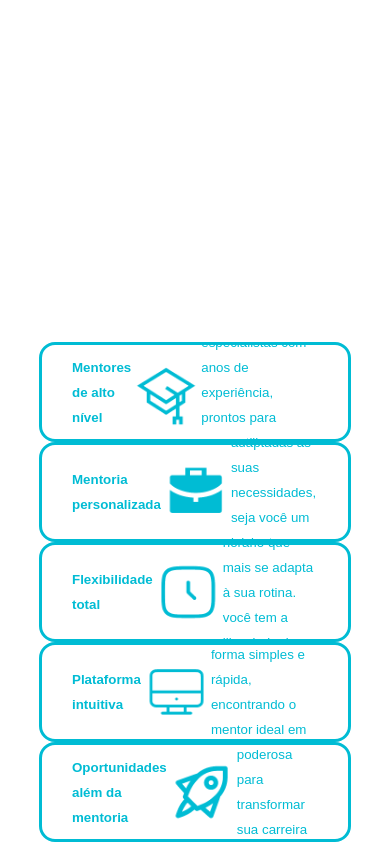
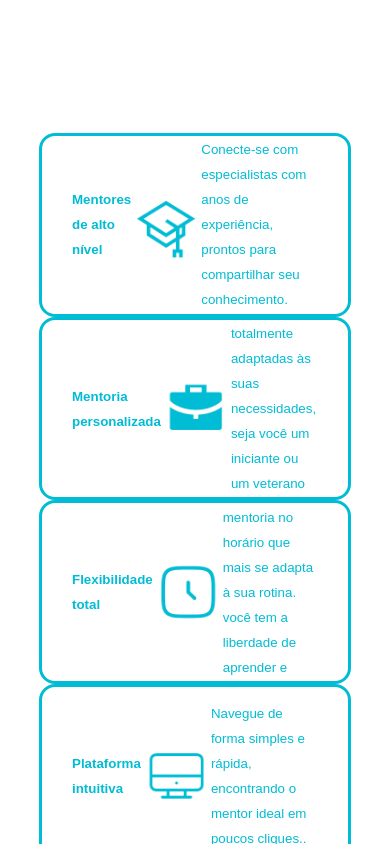
Before and after one commit to devGusta2/Mentec, a React (Create React App) app: page / in a window 390 px wide. Shown: the part 1560-2404 px from the top of the page. Built offline with nearby package versions, Linux system fonts and the light colour scheme.

Commit message:
Responsive cards fixed

```diff
--- a/src/App.css
+++ b/src/App.css
@@ -398,10 +398,18 @@ footer{
     width: 100%;
     height: 100%;
   }
+  .benefits{
+    padding: 5px;
+  }
+  .cardsContainer{
+    height: 100%;
+
+
+  }
   .card{
     justify-content: center;
     align-items: center;
-    height: 100px;
+    height: 20%;
     width:clamp(5px , 80vw, 500px) ;
     font-size: clamp(1pt, 20vw, 10pt);
     display: flex;
@@ -409,6 +417,7 @@ footer{
     overflow: auto;
 
   }
+
   .card p{
 
     height: 100%;
@@ -423,7 +432,7 @@ footer{
   .column-app:nth-child(1){
     flex-direction: row;
     width: 100%;
-    height: 39%;
+    height: 60%;
   }
   .column-app:nth-child(2){
     width: 100%;
@@ -431,7 +440,7 @@ footer{
   }
   .column-app:nth-child(3){
     width: 100%;
-    height:60%;
+    height:40%;
   }
   .column-app:nth-child(1) ul{
     height: 100%;
```
